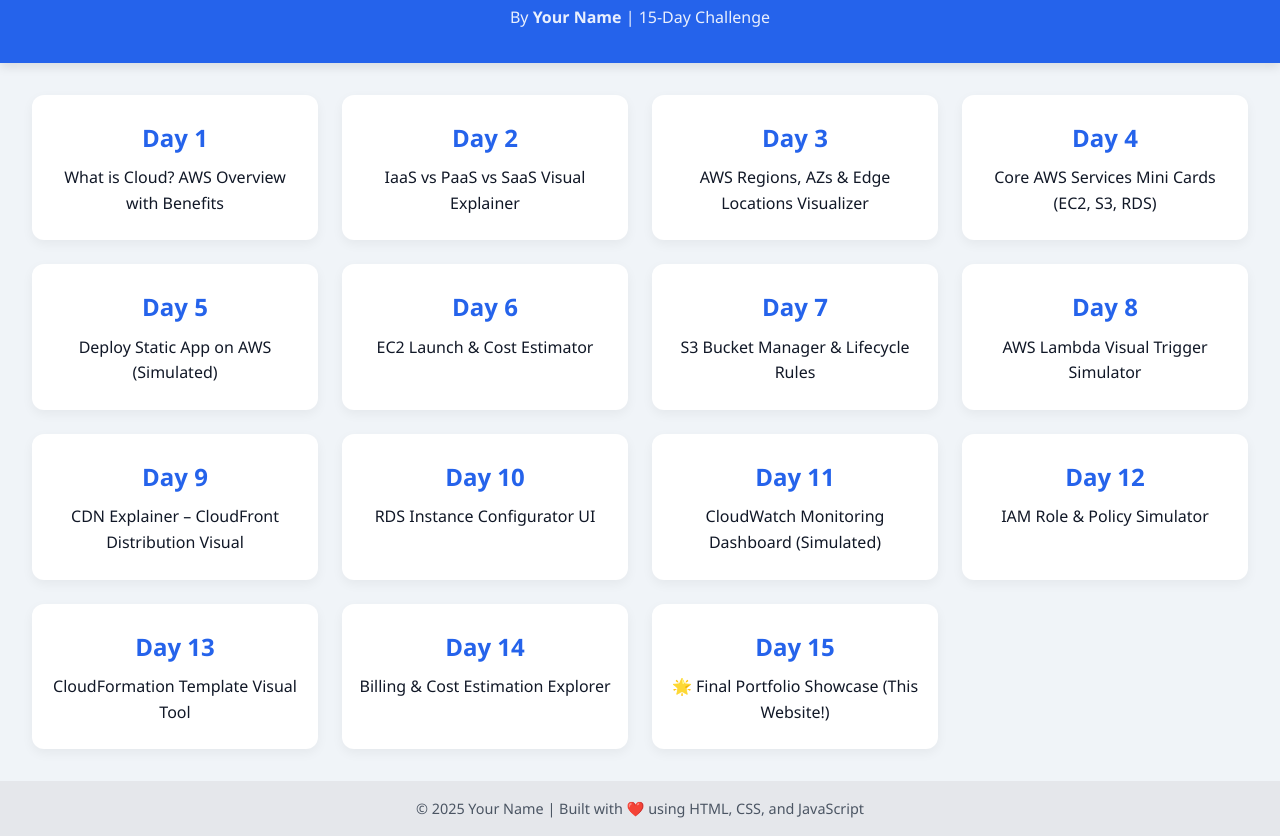
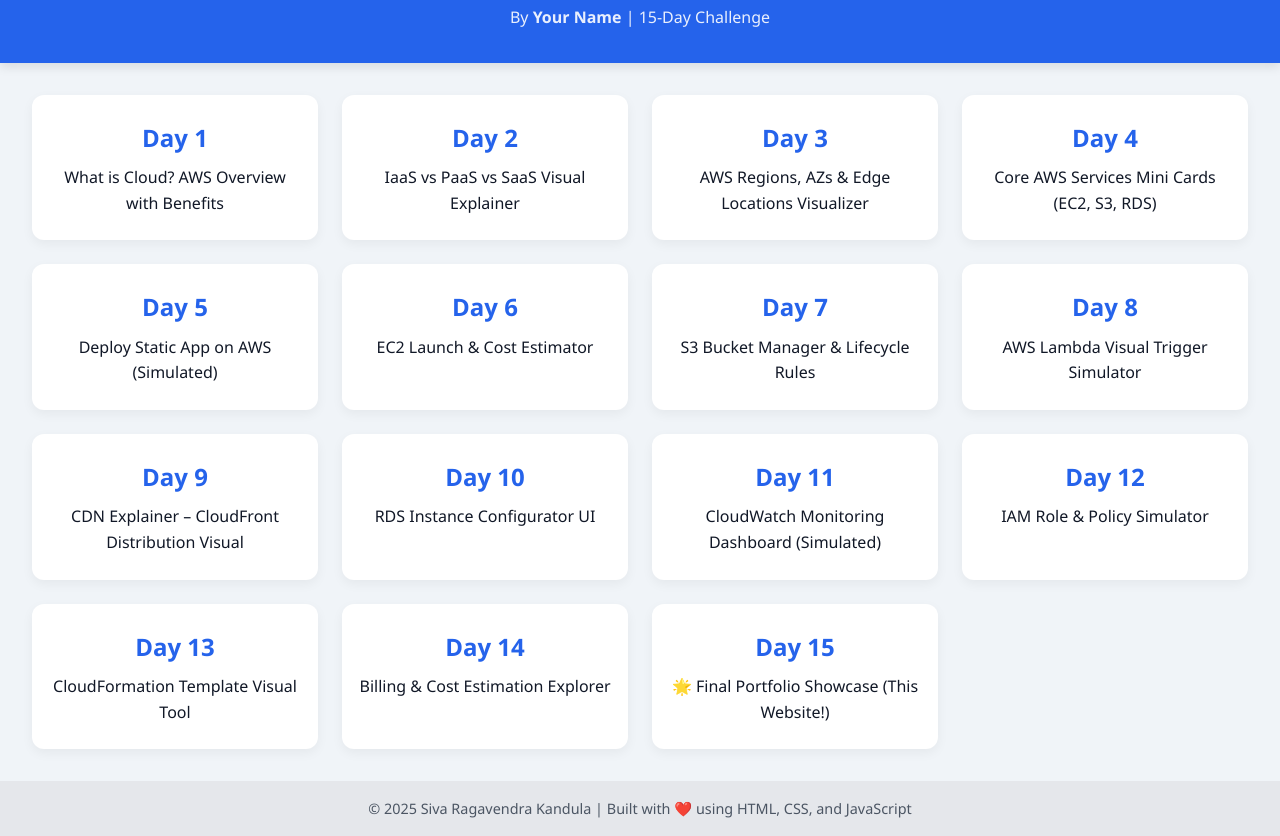
Before and after one commit to Siva-ragavendra-kandula/AWS-Cloud-Practitioner-prep, a plain HTML site: page index.html in a window 1280 px wide. Shown: the part 86-922 px from the top of the page. Drawn offline with Linux system fonts and the light colour scheme.

Commit message:
Update index.html

```diff
--- a/index.html
+++ b/index.html
@@ -93,7 +93,7 @@
 </main>
 
 <footer>
-<p>© 2025 Your Name | Built with ❤️ using HTML, CSS, and JavaScript</p>
+<p>© 2025 Siva Ragavendra Kandula | Built with ❤️ using HTML, CSS, and JavaScript</p>
 </footer>
 
 </body>
```
